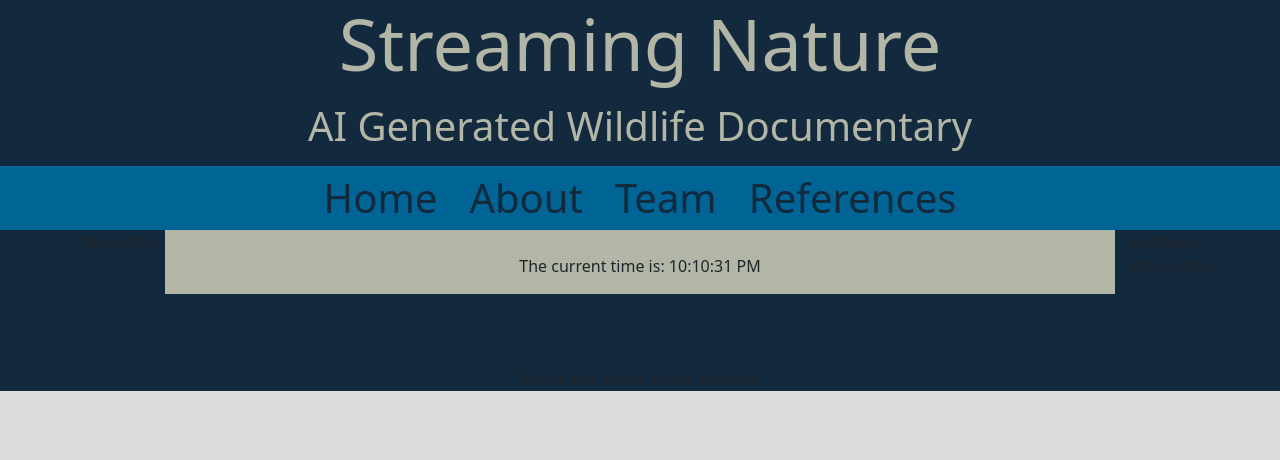
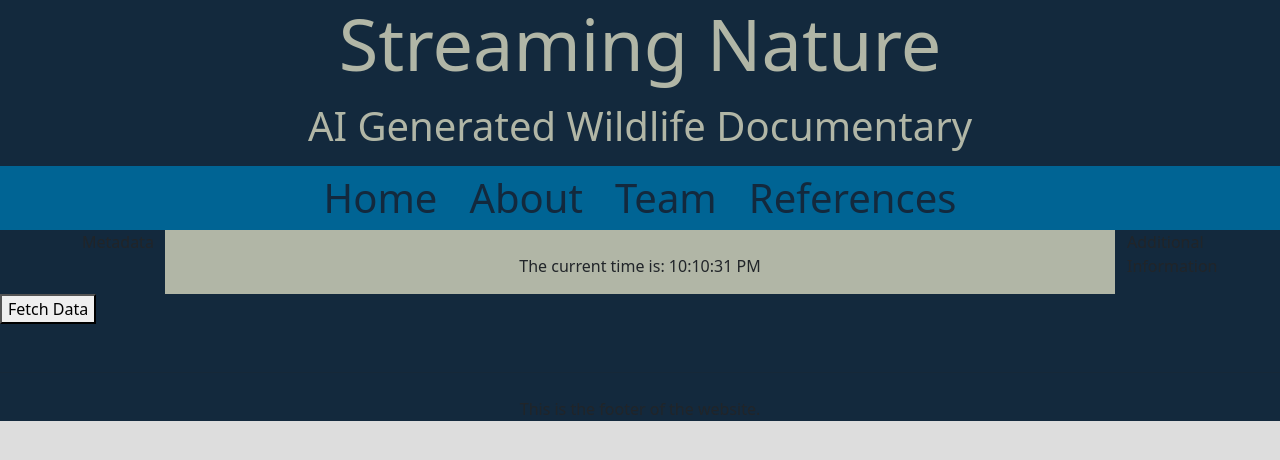
Before and after one commit to KSandfort/streaming-nature_website, a React (Vite) app: page / in a window 1280 px wide. Shown: the top 460 px of the page. Built offline with nearby package versions, Linux system fonts and the light colour scheme.

Commit message:
API demo call

```diff
--- a/src/App.tsx
+++ b/src/App.tsx
@@ -3,6 +3,7 @@ import "../scss/custom.scss";
 import Footer from "./components/Footer";
 import MainContent from "./components/MainContent";
 import NavBar from "./components/NavBar";
+import TestButton from "./components/TestButton";
 import TopHeader from "./components/TopHeader";
 
 function App() {
@@ -13,6 +14,7 @@ function App() {
         <NavBar />
       </header>
       <MainContent />
+      <TestButton />
       <Footer />
     </div>
   );
--- a/src/components/SourceTimer.tsx
+++ b/src/components/SourceTimer.tsx
@@ -1,4 +1,4 @@
-import React, { useState, useEffect } from "react";
+import { useState, useEffect } from "react";
 
 function SourceTimer() {
   const [time, setTime] = useState(new Date());
--- /dev/null
+++ b/src/components/TestButton.tsx
@@ -0,0 +1,22 @@
+import React from "react";
+
+const TestButton: React.FC = () => {
+  const fetchData = async () => {
+    try {
+      const response = await fetch(
+        "http://127.0.0.1:8000/v1/streams?score_number=0"
+      );
+      const data = await response.json();
+      console.log("Fetched Data:", data);
+    } catch (error) {
+      console.error("Error fetching data:", error);
+    }
+  };
+
+  return (
+    <div>
+      <button onClick={fetchData}>Fetch Data</button>
+    </div>
+  );
+};
+export default TestButton;
```
